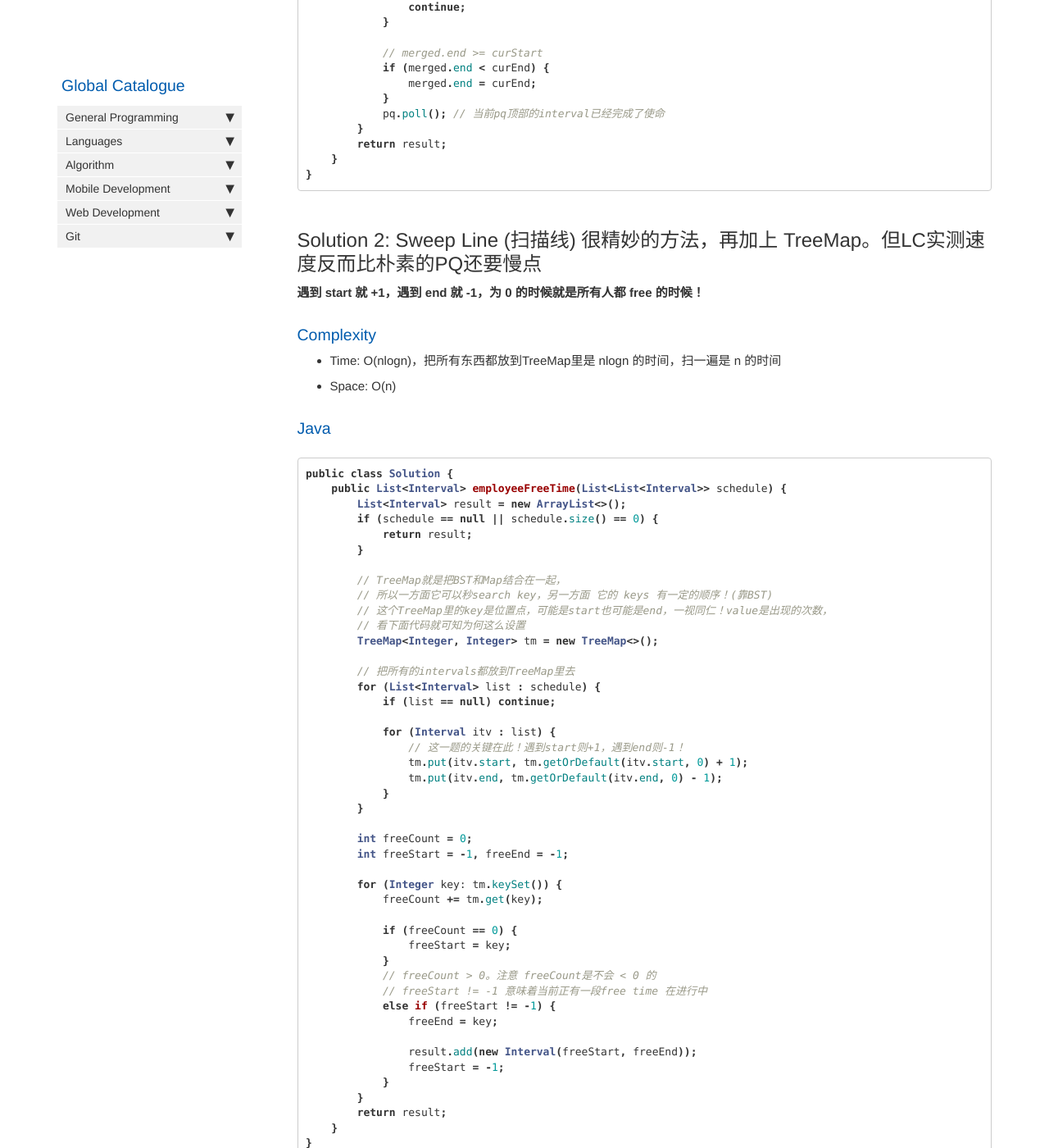
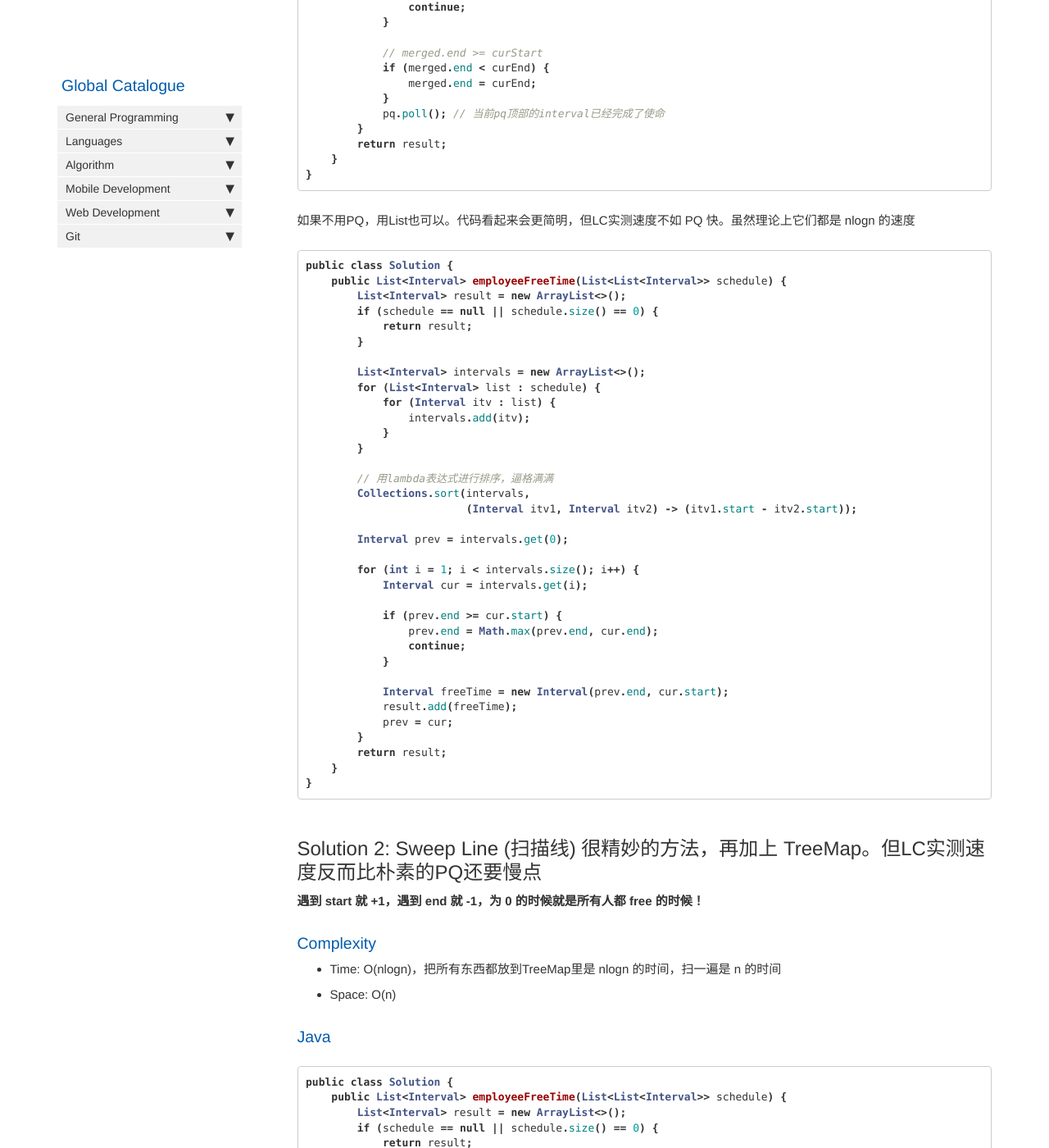
Before and after one commit to HungryOrc/hungryorc.github.io, a Jekyll site: the page built from pages/algorithm/algorithm_employee_free_time.md, in a window 1280 px wide and 1400 px high, scrolled down 2093 px. Shown: the whole window at 82% size. Built offline with Jekyll 4.4.1, drawn with Linux system fonts in a browser that asks for light colours; nearby versions of some CDN libraries; comment, search, counter and statistics services are not loaded.

Commit message:
Update algorithm_employee_free_time.md

````diff
--- a/pages/algorithm/algorithm_employee_free_time.md
+++ b/pages/algorithm/algorithm_employee_free_time.md
@@ -103,6 +103,45 @@ class Solution {
 }
 ```
 
+如果不用PQ，用List也可以。代码看起来会更简明，但LC实测速度不如 PQ 快。虽然理论上它们都是 nlogn 的速度
+```java
+public class Solution {
+    public List<Interval> employeeFreeTime(List<List<Interval>> schedule) {
+        List<Interval> result = new ArrayList<>();
+        if (schedule == null || schedule.size() == 0) {
+            return result;
+        }
+
+        List<Interval> intervals = new ArrayList<>();
+        for (List<Interval> list : schedule) {
+            for (Interval itv : list) {
+                intervals.add(itv);
+            }
+        }
+
+        // 用lambda表达式进行排序，逼格满满
+        Collections.sort(intervals,
+                         (Interval itv1, Interval itv2) -> (itv1.start - itv2.start));
+
+        Interval prev = intervals.get(0);
+
+        for (int i = 1; i < intervals.size(); i++) {
+            Interval cur = intervals.get(i);
+
+            if (prev.end >= cur.start) {
+                prev.end = Math.max(prev.end, cur.end);
+                continue;
+            }
+
+            Interval freeTime = new Interval(prev.end, cur.start);
+            result.add(freeTime);
+            prev = cur;
+        }
+        return result;
+    }
+}
+```
+
 ## Solution 2: Sweep Line (扫描线) 很精妙的方法，再加上 TreeMap。但LC实测速度反而比朴素的PQ还要慢点
 **遇到 start 就 +1，遇到 end 就 -1，为 0 的时候就是所有人都 free 的时候！**
 
````
